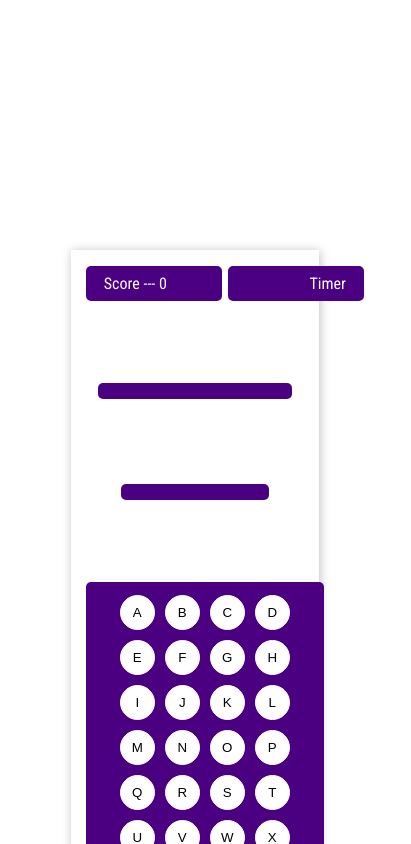
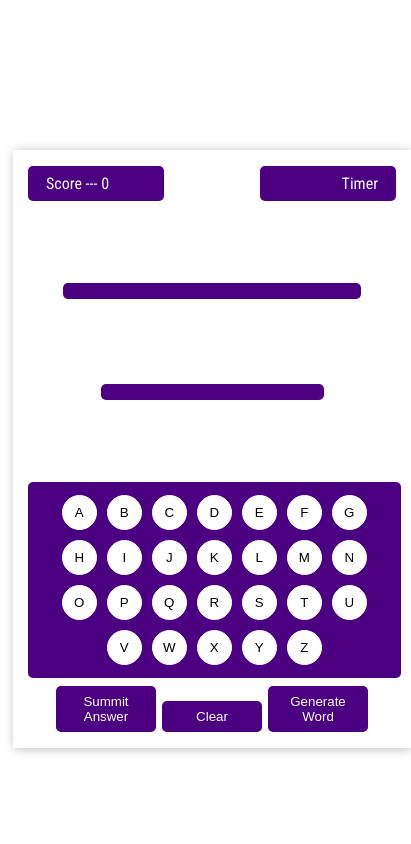
Before and after one commit to Dogunfx/Word-game-with-react, a Next.js app: page / in a window 390 px wide. Shown: the top 844 px of the page, 411 px wide, since content can reach past the window. Built offline with nearby package versions, Linux system fonts and the light colour scheme.

Commit message:
fixed mobile design

```diff
--- a/components/component.module.css
+++ b/components/component.module.css
@@ -64,3 +64,11 @@
 .bigText {
     font-size: 30px;
 }
+
+@media (max-width: 765px) {
+    .gameScreen {
+        margin: 5px;
+        margin-top: 150px;
+        width: 100%;
+    }
+}
```
